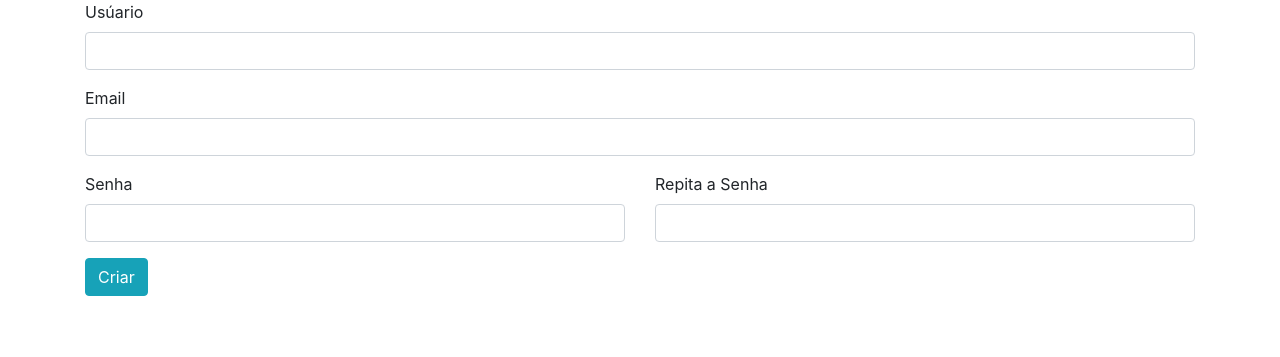
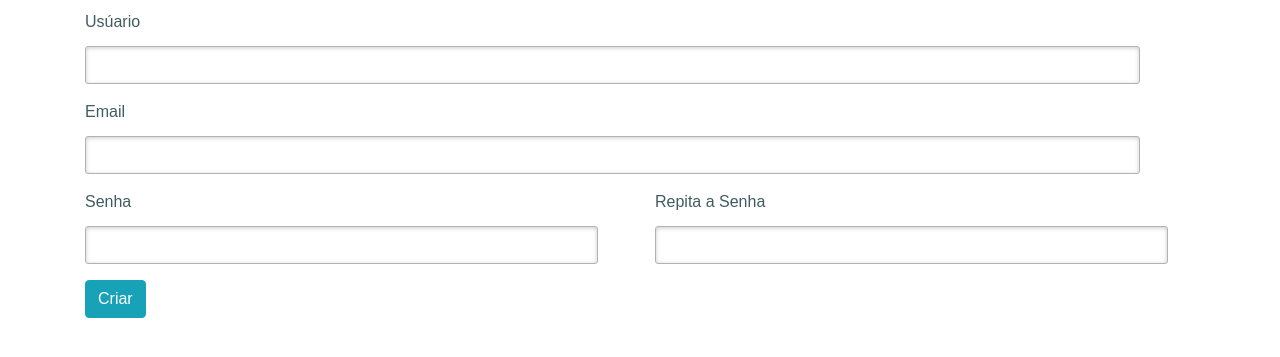
Before and after one commit to mstiago/ProjetoPw2, a PHP site: page /login.php in a window 1280 px wide. Shown: the top 357 px of the page. Run offline with PHP 8.4, Linux system fonts and the light colour scheme.

Commit message:
adicionando cadastro.php

```diff
--- a/css/cadastro.css
+++ b/css/cadastro.css
@@ -1,21 +1,229 @@
-form {
+/* CSS reset */
+*, *:before, *:after {
+  margin:0;
+  padding:0;
+  font-family: Arial,sans-serif;
+}
 
-    > input[type="text"],
-    > input[type="email"],
-    > input[type="password"] {
+body{
+  margin:10px;
+}
 
-      // show success!
-      &:valid {
-        background: url(images/check.svg);
-        background-size: 20px;
-        background-repeat: no-repeat;
-        background-position: 20px 20px;
+a{
+  text-decoration: none;
+}
 
-        // continue to hide the label
-        & + label {
-          opacity: 0;
-        }
-      }
-    }
+/* esconde as ancoras da tela */
+a.links{
+  display: none;
+}
+
+/* content que contem os formulários */
+.content{
+  width: 500px;
+  margin: 0px auto;
+  position: relative;
+}
+
+/* formatando o cabeçalho dos formulários */
+h1{
+  font-size: 48px;
+  color: #066a75;
+  padding: 10px 0;
+  font-family: Arial,sans-serif;
+  font-weight: bold;
+  text-align: center;
+  padding-bottom: 30px;
+}
+h1:after{
+  content: ' ';
+  display: block;
+  width: 100%;
+  height: 2px;
+  margin-top: 10px;
+  background: -webkit-linear-gradient(left, rgba(147,184,189,0) 0%,rgba(147,184,189,0.8) 20%,rgba(147,184,189,1) 53%,rgba(147,184,189,0.8) 79%,rgba(147,184,189,0) 100%);
+  background: linear-gradient(left, rgba(147,184,189,0) 0%,rgba(147,184,189,0.8) 20%,rgba(147,184,189,1) 53%,rgba(147,184,189,0.8) 79%,rgba(147,184,189,0) 100%);
+}
+
+p{
+  margin-bottom:15px;
+}
+p:first-child{
+  margin: 0px;
+}
+label{
+  color: #405c60;
+  position: relative;
+}
+
+/**** advanced input styling ****/
+/* placeholder */
+::-webkit-input-placeholder  {
+  color: #bebcbc;
+  font-style: italic;
+}
+input:-moz-placeholder,
+textarea:-moz-placeholder{
+  color: #bebcbc;
+  font-style: italic;
+}
+input {
+  outline: none;
+}
+
+input:not([type="checkbox"]){
+  width: 95%;
+  margin-top: 4px;
+  padding: 10px;
+  border: 1px solid #b2b2b2;
+
+  -webkit-border-radius: 3px;
+  border-radius: 3px;
+
+  -webkit-box-shadow: 0px 1px 4px 0px rgba(168, 168, 168, 0.6) inset;
+  box-shadow: 0px 1px 4px 0px rgba(168, 168, 168, 0.6) inset;
+
+  -webkit-transition: all 0.2s linear;
+  transition: all 0.2s linear;
+}
+
+/*estilo do botão submit */
+input[type="submit"]{
+  width: 100%!important;
+  cursor: pointer;
+  background: #3d9db3;
+  padding: 8px 5px;
+  color: #fff;
+  font-size: 20px;
+  border: 1px solid #fff;
+  margin-bottom: 10px;
+  text-shadow: 0 1px 1px #333;
+
+  -webkit-border-radius: 5px;
+  border-radius: 5px;
+
+  transition: all 0.2s linear;
+}
+input[type="submit"]:hover{
+  background: #4ab3c6;
+}
+
+/*marcando os links para mudar de um formulário para outro */
+.link{
+  position: absolute;
+  background: #e1eaeb;
+  color: #7f7c7c;
+  left: 0px;
+  height: 20px;
+  width: 440px;
+  padding: 17px 30px 20px 30px;
+  font-size: 16px;
+  text-align: right;
+  border-top: 1px solid #dbe5e8;
+
+  -webkit-border-radius: 0 0  5px 5px;
+  border-radius: 0 0  5px 5px;
+}
+.link a {
+  font-weight: bold;
+  background: #f7f8f1;
+  padding: 6px;
+  color: rgb(29, 162, 193);
+  margin-left: 10px;
+  border: 1px solid #cbd518;
+
+  -webkit-border-radius: 4px;
+  border-radius: 4px;
+
+  -webkit-transition: all 0.4s linear;
+  transition: all 0.4s  linear;
+}
+.link a:hover {
+  color: #39bfd7;
+  background: #f7f7f7;
+  border: 1px solid #4ab3c6;
+}
+
+/* estilos para para ambos os formulários */
+#cadastro,
+#login{
+  position: absolute;
+  top: 0px;
+  width: 88%;
+  padding: 18px 6% 60px 6%;
+  margin: 0 0 35px 0;
+  background: rgb(247, 247, 247);
+  border: 1px solid rgba(147, 184, 189,0.8);
+
+  -webkit-box-shadow: 5px;
+  border-radius: 5px;
+
+  -webkit-animation-duration: 0.5s;
+  -webkit-animation-timing-function: ease;
+  -webkit-animation-fill-mode: both;
+
+  animation-duration: 0.5s;
+  animation-timing-function: ease;
+  animation-fill-mode: both;
+}
+
+#paracadastro:target ~ .content #cadastro,
+#paralogin:target ~ .content #login{
+  z-index: 2;
+  -webkit-animation-name: fadeInLeft;
+  animation-name: fadeInLeft;
+
+  -webkit-animation-delay: .1s;
+  animation-delay: .1s;
+}
+#registro:target ~ .content #login,
+#paralogin:target ~ .content #cadastro{
+  -webkit-animation-name: fadeOutLeft;
+  animation-name: fadeOutLeft;
+}
+
+/*fadeInLeft*/
+@-webkit-keyframes fadeInLeft {
+  0% {
+    opacity: 0;
+    -webkit-transform: translateX(-20px);
+  }
+  100% {
+    opacity: 1;
+    -webkit-transform: translateX(0);
   }
 }
+
+@keyframes fadeInLeft {
+  0% {
+    opacity: 0;
+    transform: translateX(-20px);
+  }
+  100% {
+    opacity: 1;
+    transform: translateX(0);
+  }
+}
+
+/*fadeOutLeft*/
+@-webkit-keyframes fadeOutLeft {
+  0% {
+    opacity: 1;
+    -webkit-transform: translateX(0);
+  }
+  100% {
+    opacity: 0;
+    -webkit-transform: translateX(-20px);
+  }
+}
+
+@keyframes fadeOutLeft {
+  0% {
+    opacity: 1;
+    transform: translateX(0);
+  }
+  100% {
+    opacity: 0;
+    transform: translateX(-20px);
+  }
+}
```
